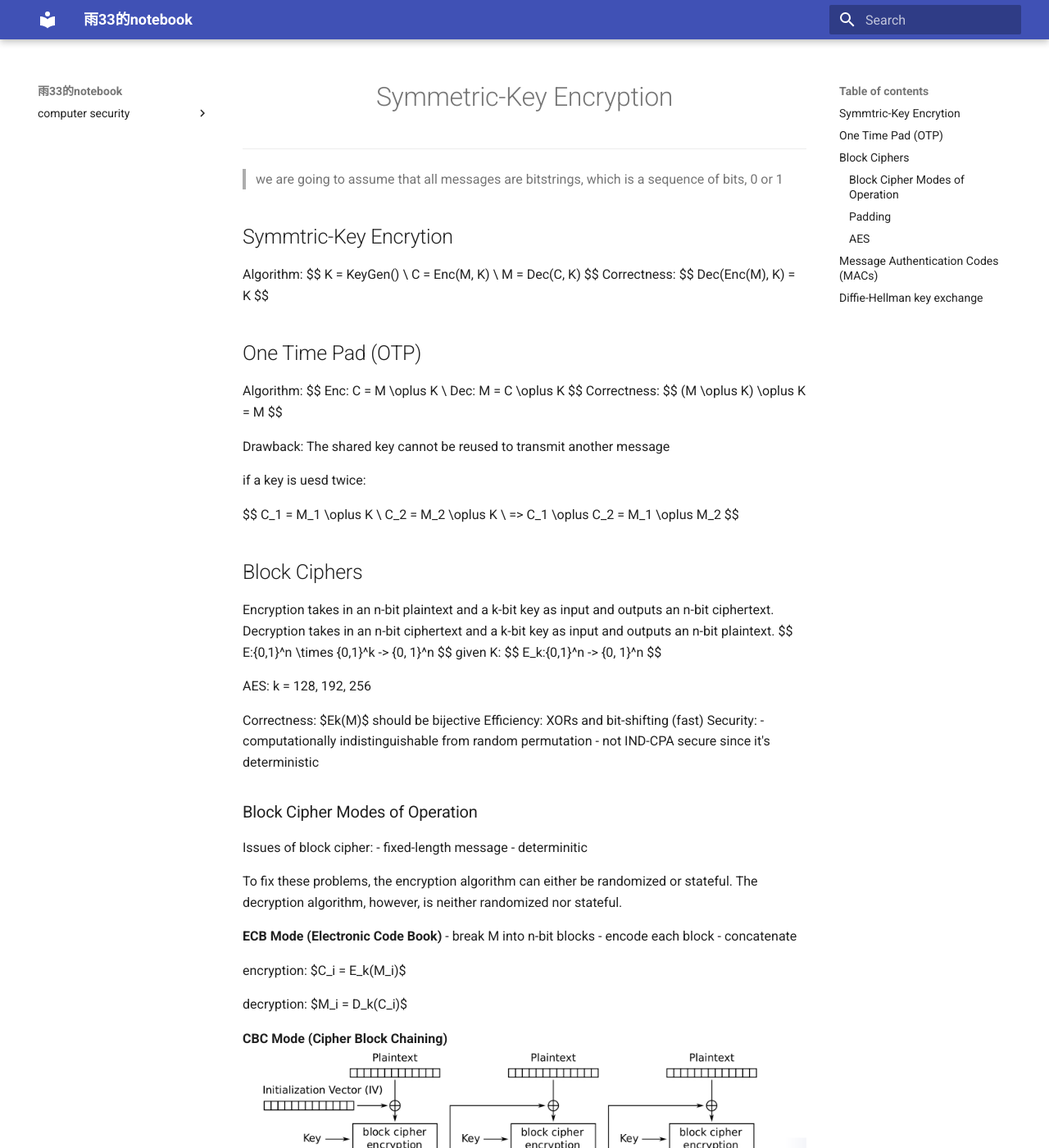
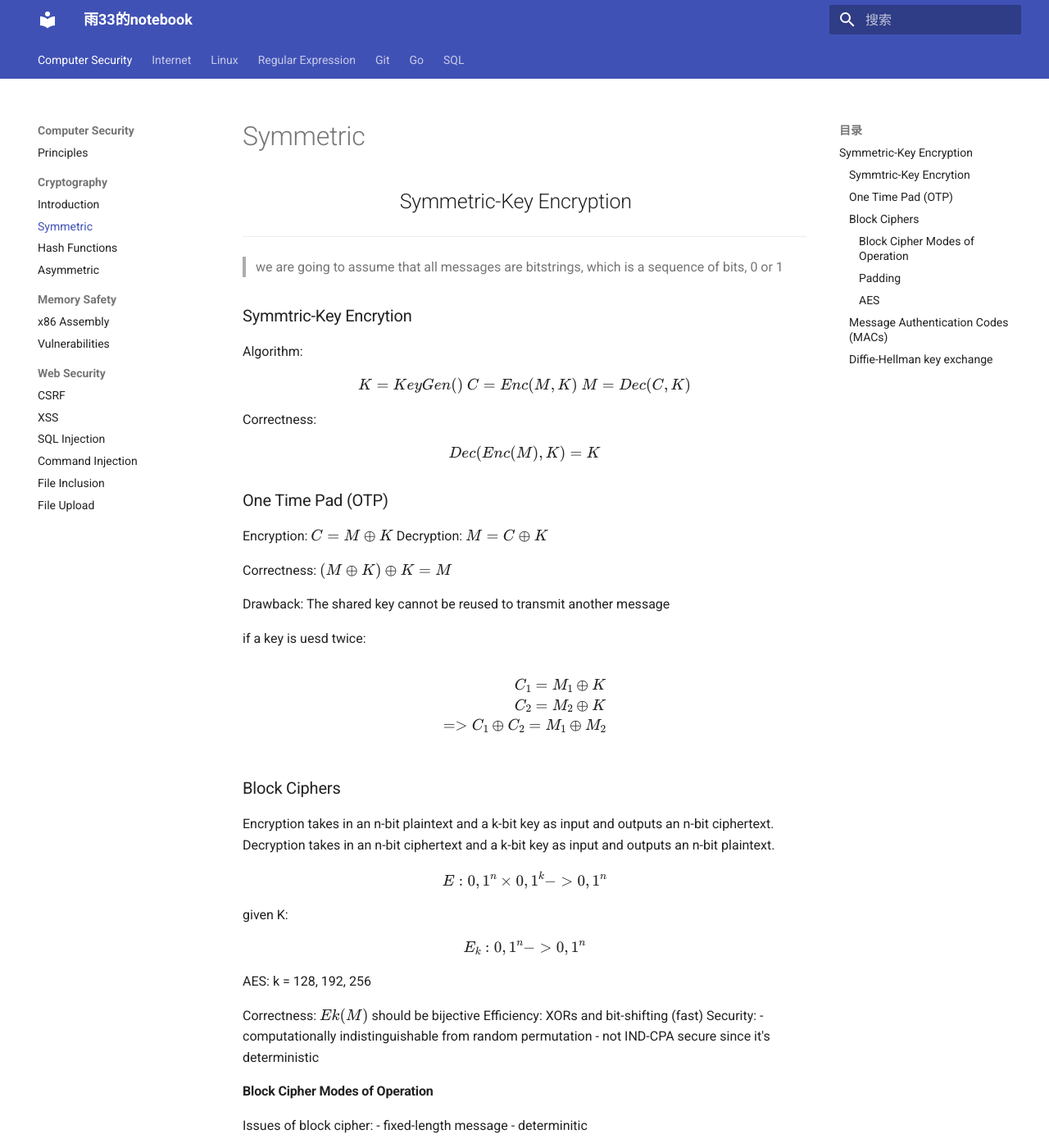
Before and after one commit to ST-1101-gif/notes, an MkDocs documentation site: the page built from docs/cs161/Cryptography/symmetric.md, in a window 1280 px wide and 1400 px high. Shown: the whole window at 82% size. Built offline with MkDocs 1.6.1 and Material for MkDocs 9.7.7, drawn with Linux system fonts in a browser that asks for light colours; some of the changed text lies outside the part shown.

Commit message:
create site

```diff
--- a/docs/cs161/Cryptography/symmetric.md
+++ b/docs/cs161/Cryptography/symmetric.md
@@ -4,9 +4,11 @@
 ## Symmtric-Key Encrytion
 Algorithm:
 $$
+\begin{aligned}
 K = KeyGen() \\
 C = Enc(M, K) \\
 M = Dec(C, K)
+\end{aligned}
 $$
 Correctness:
 $$
@@ -14,24 +16,22 @@ Dec(Enc(M), K) = K
 $$
 
 ## One Time Pad (OTP)
-Algorithm:
-$$
-Enc: C = M \oplus K \\
-Dec: M = C \oplus K
-$$
-Correctness:
-$$
-(M \oplus K) \oplus K = M
-$$
+
+Encryption: $C = M \oplus K$
+Decryption: $M = C \oplus K$
+
+Correctness: $(M \oplus K) \oplus K = M$
 
 Drawback: The shared key cannot be reused to transmit another message
 
 if a key is uesd twice:
 
 $$
+\begin{aligned}
 C_1 = M_1 \oplus K \\
 C_2 = M_2 \oplus K \\
 => C_1 \oplus C_2 = M_1 \oplus M_2
+\end{aligned}
 $$
 
 ## Block Ciphers
--- a/mkdocs.yml
+++ b/mkdocs.yml
@@ -3,8 +3,119 @@ site_url: https://ST-1101-gif.github.io/notes
 
 
 nav:
-  - computer security:
+  - Computer Security:
+    - Principles: cs161/principles.md
     - Cryptography:
+      - Introduction: cs161/Cryptography/intro.md
+      - Symmetric: cs161/Cryptography/symmetric.md
+      - Hash Functions: cs161/Cryptography/hash.md
       - Asymmetric: cs161/Cryptography/asymmetric.md
+    - Memory Safety:
+      - x86 Assembly: cs161/memory safety/x86.md
+      - Vulnerabilities: cs161/memory safety/vulnerabilities.md
+    - Web Security:
+      - CSRF: owasp/csrf.md
+      - XSS: owasp/xss.md
+      - SQL Injection: "owasp/sql injection.md"
+      - Command Injection: "owasp/command injection.md"
+      - File Inclusion: "owasp/File Inclusion.md"
+      - File Upload: "owasp/File Upload.md"
+  - Internet:
+    - Introduction: web/intro.md
+    - Transport: web/transport.md
+    - Application: web/applications.md
+    - End-to-End: web/end-to-end.md
+  - Linux:
+    - shell: linux/shell.md
+    - vim: linux/vim.md
+  - Regular Expression: linux/regular expression.md
+  - Git: git/git.md
+  - Go: Go/syntax.md
+  - SQL:
+    - MySQL: SQL/MySQL.md
 
-theme: material
+# 主题配置
+theme:
+  name: material
+  features:
+    - navigation.tabs
+    - navigation.expand
+    - navigation.sections
+    - search.suggest
+    - search.highlight
+    - content.tabs.link
+    - content.code.annotate
+  palette:
+    # 亮色模式
+    - media: "(prefers-color-scheme: light)"
+      scheme: default
+      primary: indigo
+      accent: indigo
+    # 暗色模式
+    - media: "(prefers-color-scheme: dark)"
+      scheme: slate
+      primary: indigo
+      accent: indigo
+  language: zh
+
+# Markdown 扩展
+markdown_extensions:
+  # 数学公式支持
+  - pymdownx.arithmatex:
+      generic: true
+
+  # 代码相关
+  - pymdownx.highlight:
+      anchor_linenums: true
+      line_spans: true
+  - pymdownx.inlinehilite
+  - pymdownx.superfences
+
+  # 文本增强
+  - pymdownx.betterem
+  - pymdownx.caret
+  - pymdownx.mark
+  - pymdownx.tilde
+  - pymdownx.smartsymbols
+
+  # 功能扩展
+  - pymdownx.details
+  - pymdownx.keys
+  - pymdownx.magiclink
+  - pymdownx.tasklist:
+      custom_checkbox: true
+  - pymdownx.tabbed
+
+  # 表情符号
+  - pymdownx.emoji:
+      emoji_index: !!python/name:materialx.emoji.twemoji
+      emoji_generator: !!python/name:materialx.emoji.to_svg
+
+  # 标准扩展
+  - tables
+  - attr_list
+  - def_list
+  - toc:
+      permalink: true
+      baselevel: 2
+      separator: "_"
+
+# 插件配置
+plugins:
+  - search
+  - mermaid2:
+      version: "10.6.1"
+      arguments:
+        theme: dark
+        flowchart:
+          useMaxWidth: false
+
+# 数学公式支持（MathJax）
+extra_javascript:
+  - javascripts/mathjax-config.js
+  - https://polyfill.io/v3/polyfill.min.js?features=es6
+  - https://cdn.jsdelivr.net/npm/mathjax@3/es5/tex-mml-chtml.js
+
+# 自定义CSS
+extra_css:
+  - stylesheets/extra.css
```
Also changed, not shown: docs/cs161/Cryptography/asymmetric.md (+4 -0 lines), docs/web/intro.md (renamed from docs/web/computer network.md).
